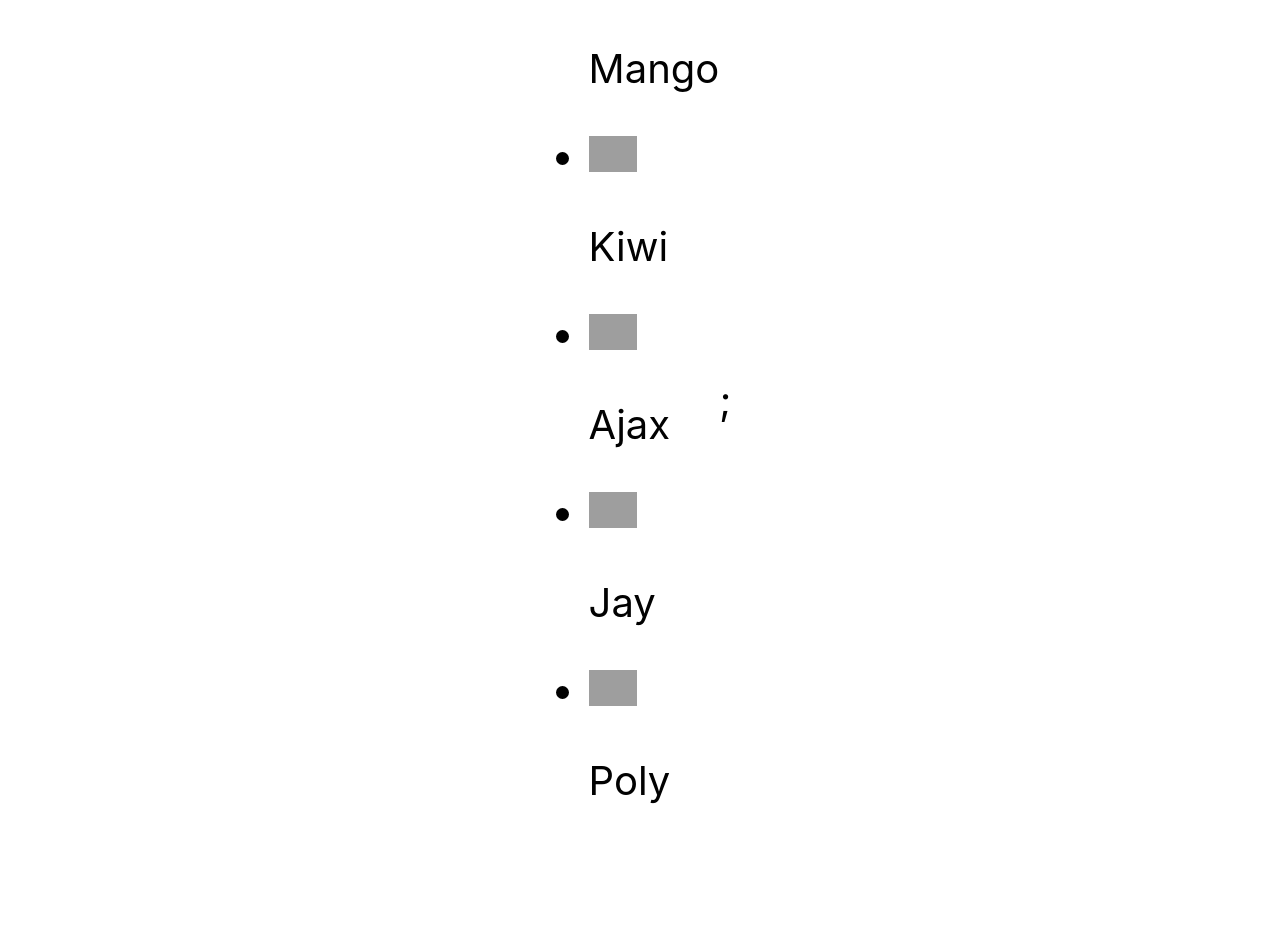
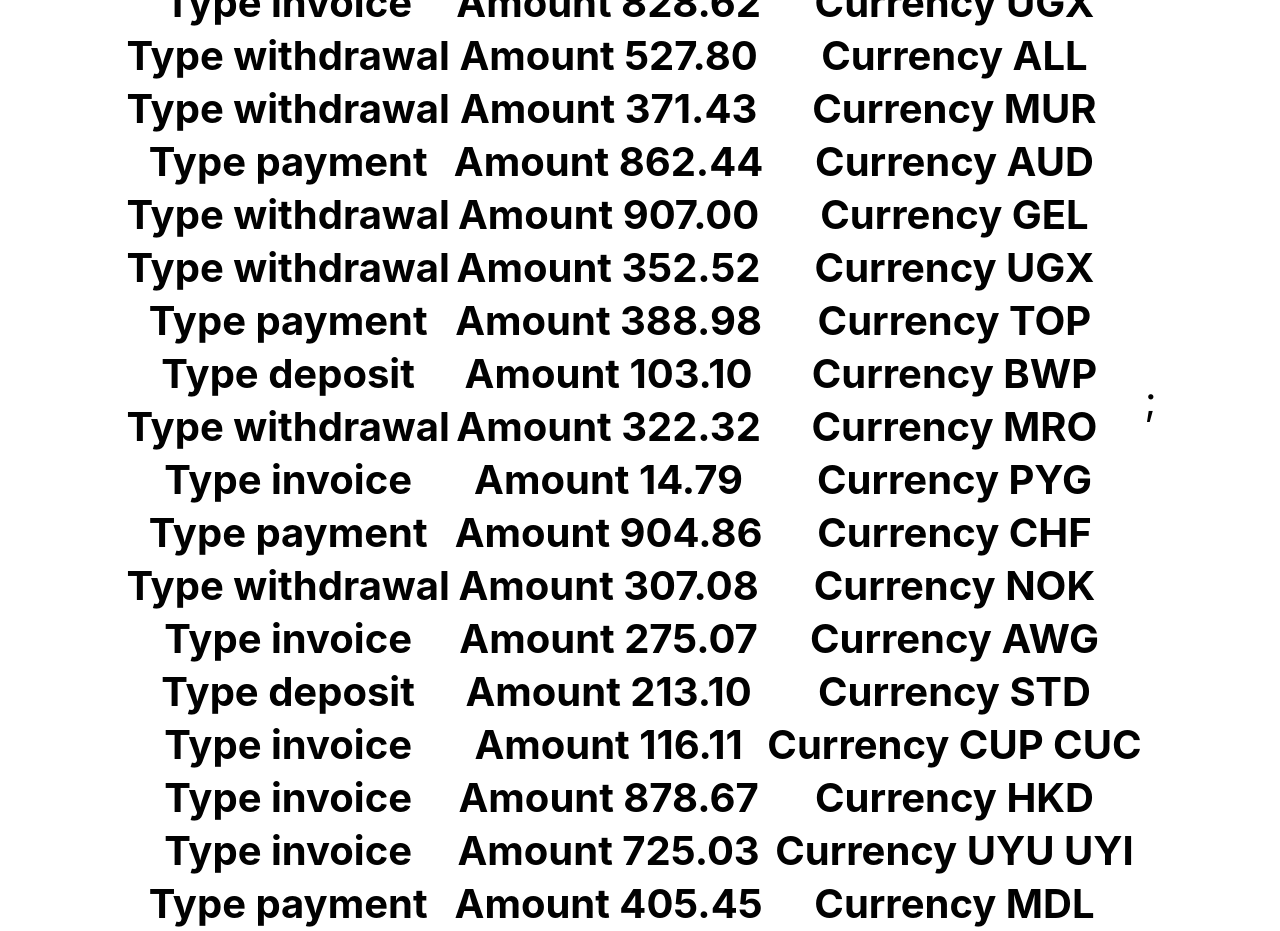
Before and after one commit to Tasha1003Natasha/goit-react-hw-01-components, a React (Create React App) app: page / in a window 1280 px wide. Before the commit the page ends 845 px from the top, so only its background shows below. Built offline with nearby package versions, Linux system fonts and the light colour scheme; grey boxes are pictures that could not be loaded.

Commit message:
№ 4 без стилів

```diff
--- a/src/components/App.jsx
+++ b/src/components/App.jsx
@@ -4,9 +4,11 @@
 // import data from '../data/data.json';
 // import {Statistics} from './Statistics/Statistics';
 // //////////////////3 д/з/////////////////////////////////////////
-import friends from '../data/friends.json';
-import {FriendList} from './FriendList/FriendList';
-
+// import friends from '../data/friends.json';
+// import {FriendList} from './FriendList/FriendList';
+// //////////////////4 д/з/////////////////////////////////////////
+import transactions from '../data/transactions.json';
+import {TransactionHistory} from './TransactionHistory/TransactionHistory';
 
 export const App = () => {
   return (
@@ -26,7 +28,9 @@
 
       {/* <Statistics stats={data} /> */}
 
-      <FriendList friends={friends} />;
+      {/* <FriendList friends={friends} />; */}
+
+      <TransactionHistory items={transactions} />;
 
     </div>
   );
--- /dev/null
+++ b/src/components/TransactionHistory/TransactionHistory.js
@@ -0,0 +1,28 @@
+import PropTypes from 'prop-types';
+
+export const TransactionHistory = ({ items }) => {
+  return (
+    <table className="transaction-history">
+      <thead>
+        {items.map(({ id, type, amount, currency }) => (
+          <tr key={id}>
+            <th>Type {type}</th>
+            <th>Amount {amount}</th>
+            <th>Currency {currency}</th>
+          </tr>
+        ))}
+      </thead>
+    </table>
+  );
+};
+
+TransactionHistory.propTypes = {
+  items: PropTypes.arrayOf(
+    PropTypes.shape({
+      id: PropTypes.string.isRequired,
+      type: PropTypes.string.isRequired,
+      amount: PropTypes.string.isRequired,
+      currency: PropTypes.string.isRequired,
+    })
+  ),
+};
--- /dev/null
+++ b/src/data/transactions.json
@@ -0,0 +1,122 @@
+[
+  {
+    "id": "1e0700a2-5183-4291-85cc-2065a036a683",
+    "type": "invoice",
+    "amount": "964.82",
+    "currency": "LRD"
+  },
+  {
+    "id": "a30f821b-4d25-4ff0-abdd-e340b3f0dd2b",
+    "type": "payment",
+    "amount": "686.50",
+    "currency": "WST"
+  },
+  {
+    "id": "44dca67a-8e5a-4798-bf8e-b15efd4e1abd",
+    "type": "invoice",
+    "amount": "828.62",
+    "currency": "UGX"
+  },
+  {
+    "id": "ea8ed3dc-2b68-4a53-905a-53ecb0adef33",
+    "type": "withdrawal",
+    "amount": "527.80",
+    "currency": "ALL"
+  },
+  {
+    "id": "ea76146a-0b00-4b80-bc02-a8c822176712",
+    "type": "withdrawal",
+    "amount": "371.43",
+    "currency": "MUR"
+  },
+  {
+    "id": "63ca02f9-d637-46b5-9237-f3b24425e029",
+    "type": "payment",
+    "amount": "862.44",
+    "currency": "AUD"
+  },
+  {
+    "id": "ed0263e8-59a5-4bf1-87e0-2bb88e53dc34",
+    "type": "withdrawal",
+    "amount": "907.00",
+    "currency": "GEL"
+  },
+  {
+    "id": "6013bad0-750c-4691-8bc2-d8f2b43969c4",
+    "type": "withdrawal",
+    "amount": "352.52",
+    "currency": "UGX"
+  },
+  {
+    "id": "252c7be4-8b06-4fa7-8d42-61fb835b70d5",
+    "type": "payment",
+    "amount": "388.98",
+    "currency": "TOP"
+  },
+  {
+    "id": "4eaab41b-b967-40ac-82ed-85fc66f646f1",
+    "type": "deposit",
+    "amount": "103.10",
+    "currency": "BWP"
+  },
+  {
+    "id": "9648a350-8469-42d5-8bf3-18090de5fe67",
+    "type": "withdrawal",
+    "amount": "322.32",
+    "currency": "MRO"
+  },
+  {
+    "id": "9c5c25fb-1a95-4b2f-8d1f-4c4426d677cc",
+    "type": "invoice",
+    "amount": "14.79",
+    "currency": "PYG"
+  },
+  {
+    "id": "43ef232c-80e9-4d6f-b48a-b22405620de3",
+    "type": "payment",
+    "amount": "904.86",
+    "currency": "CHF"
+  },
+  {
+    "id": "5161682e-e620-4019-ab0a-24ceb10fbd20",
+    "type": "withdrawal",
+    "amount": "307.08",
+    "currency": "NOK"
+  },
+  {
+    "id": "7b119d71-42e6-4c42-a141-6818b07bb9ff",
+    "type": "invoice",
+    "amount": "275.07",
+    "currency": "AWG"
+  },
+  {
+    "id": "a4f65722-65c4-4c28-b1f4-b8ed988bb205",
+    "type": "deposit",
+    "amount": "213.10",
+    "currency": "STD"
+  },
+  {
+    "id": "c6e5784b-0ca3-48d6-86e5-b5128af5a523",
+    "type": "invoice",
+    "amount": "116.11",
+    "currency": "CUP CUC"
+  },
+  {
+    "id": "c9ebed6a-3a02-4b49-ac0d-0534b51f2bfd",
+    "type": "invoice",
+    "amount": "878.67",
+    "currency": "HKD"
+  },
+  {
+    "id": "a4a98b0e-b22c-438b-9f83-de2df52110c8",
+    "type": "invoice",
+    "amount": "725.03",
+    "currency": "UYU UYI"
+  },
+  {
+    "id": "b39bfa7a-0166-4c47-94d6-87d20590f746",
+    "type": "payment",
+    "amount": "405.45",
+    "currency": "MDL"
+  }
+]
```
